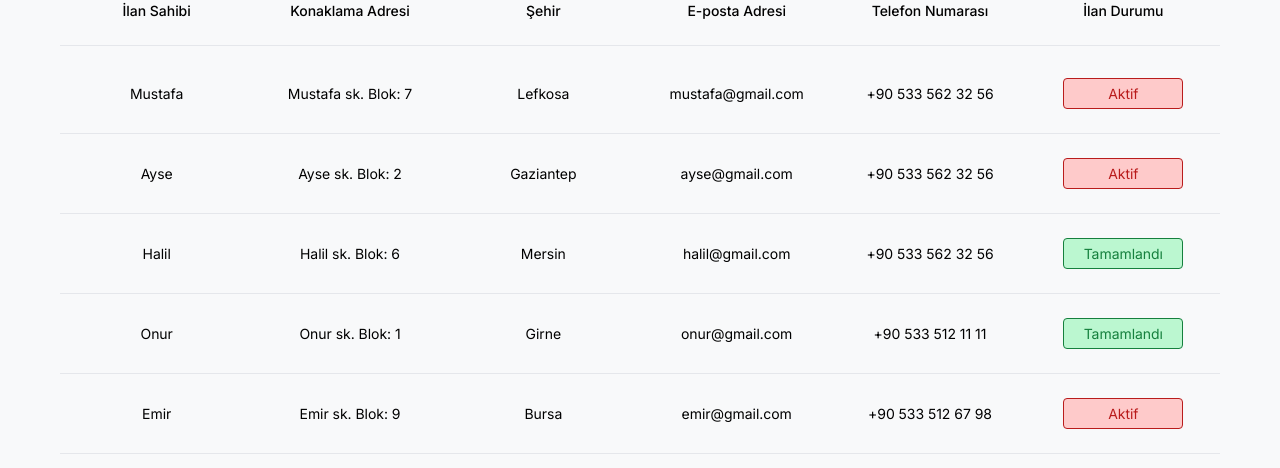
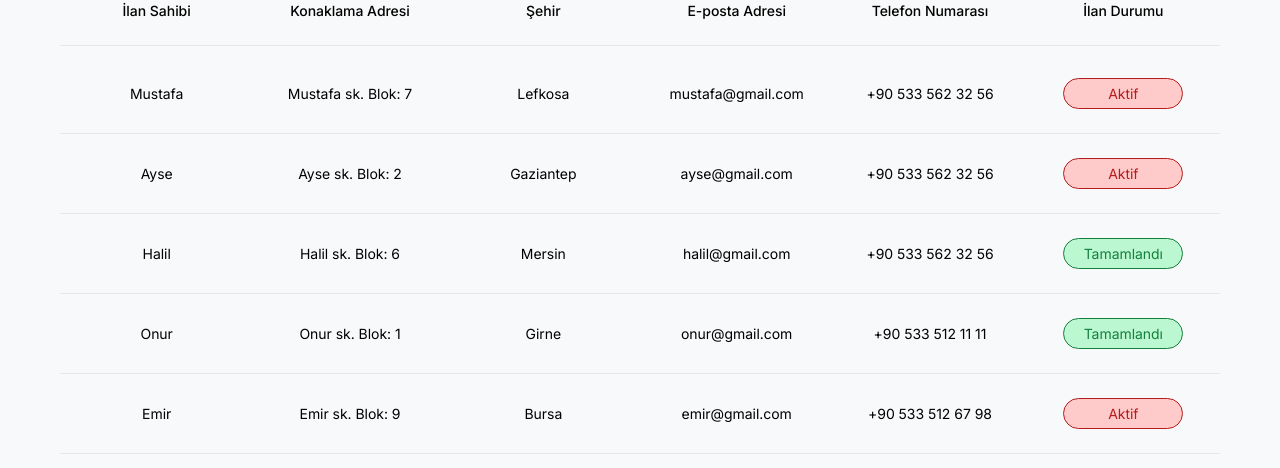
Before and after one commit to mustafamengutay/depremzede, a React (Create React App) app: page /konaklama-saglayanlar in a window 1280 px wide. Shown: the part 210-678 px from the top of the page. Built offline with nearby package versions, Linux system fonts and the light colour scheme; the HTML template or start-up script is replaced by a standard one; what tailwindcss-animated would draw is missing.

Commit message:
chore: update radius size

```diff
--- a/src/components/informationReports/Information.jsx
+++ b/src/components/informationReports/Information.jsx
@@ -19,13 +19,13 @@ const Information = ({ name, address, city, email, phoneNo, status }) => {
 export const StatusTag = ({ statu }) => {
   if (statu) {
     return (
-      <div className="w-[120px] flex justify-center bg-red-200 border border-red-700 text-red-700 rounded-[4px] px-3 py-1">
+      <div className="w-[120px] flex justify-center bg-red-200 border border-red-700 text-red-700 rounded-full px-3 py-1">
         <li>Aktif</li>
       </div>
     );
   } else {
     return (
-      <div className="w-[120px] flex justify-center bg-green-200 border border-green-700 text-green-700 rounded-[4px] px-3 py-1">
+      <div className="w-[120px] flex justify-center bg-green-200 border border-green-700 text-green-700 rounded-full px-3 py-1">
         <li>Tamamlandı</li>
       </div>
     );
```
